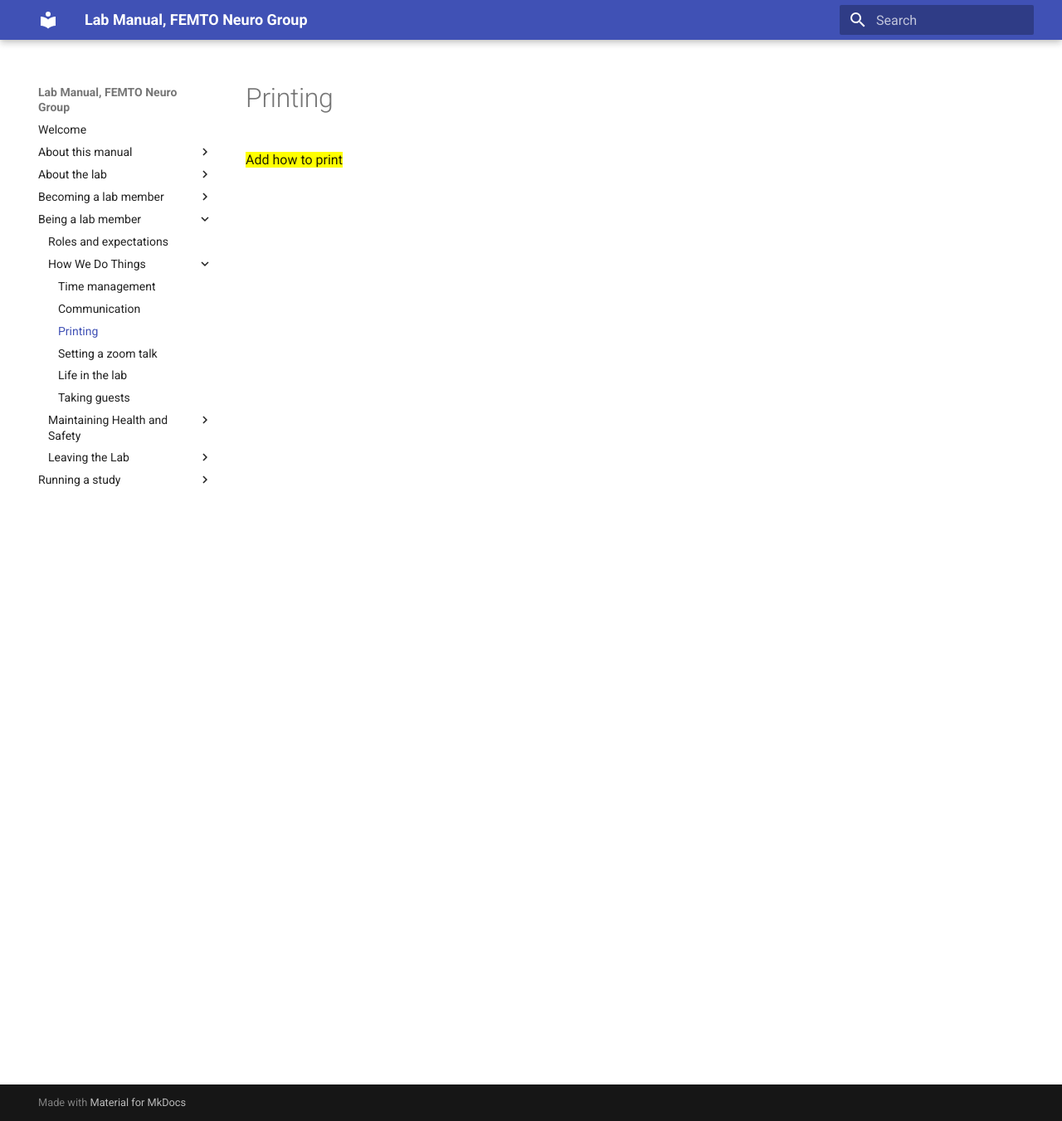
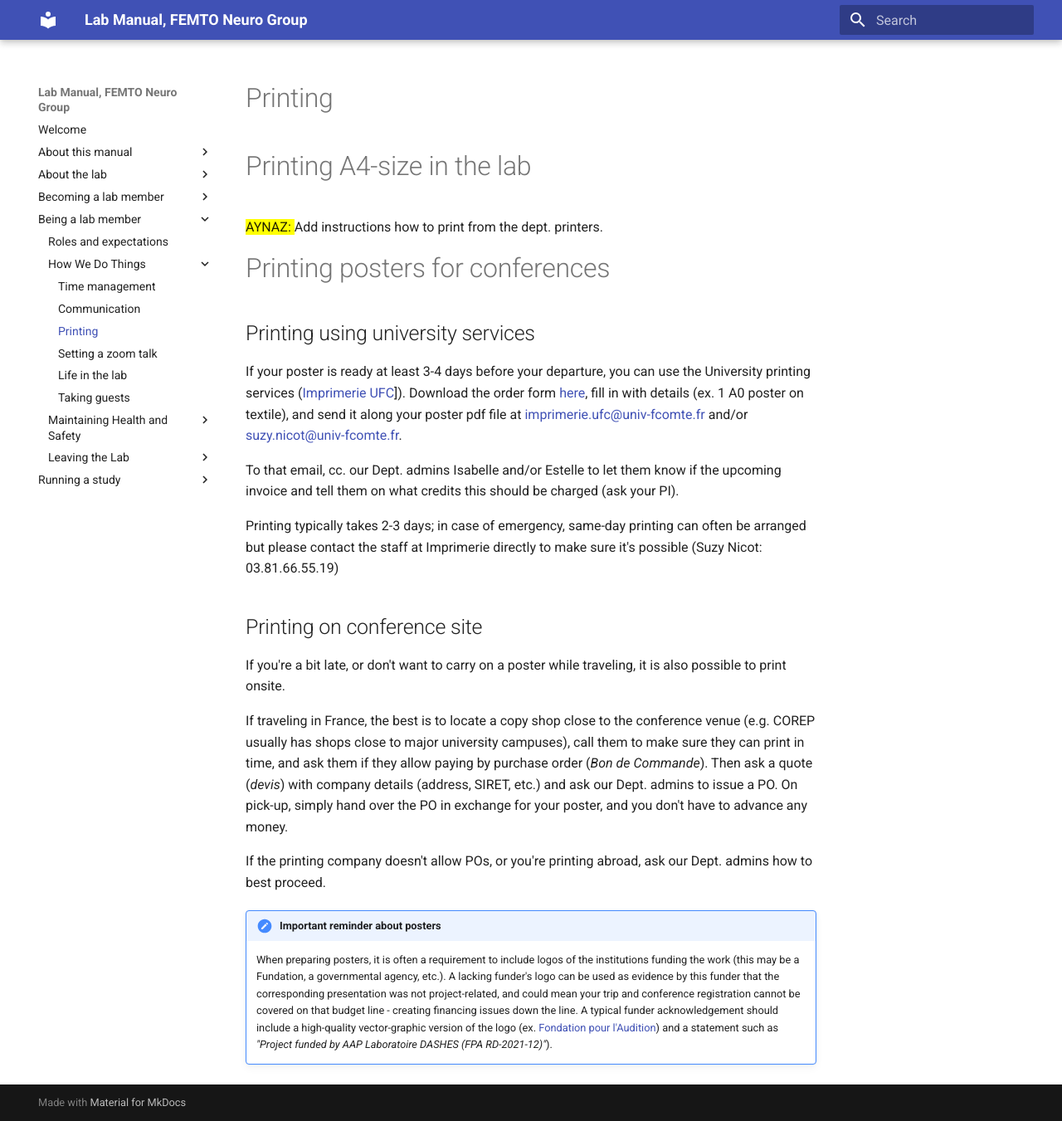
Before and after one commit to neuro-team-femto/lab_manual, an MkDocs documentation site: the page built from docs/being-a-lab-member/how-we-do-things/printing.md, in a window 1280 px wide and 1351 px high. Shown: the whole window at 83% size. Built offline with MkDocs 1.6.1 and Material for MkDocs 9.7.7, drawn with Linux system fonts in a browser that asks for light colours.

Commit message:
printing a poster

```diff
--- a/docs/being-a-lab-member/how-we-do-things/printing.md
+++ b/docs/being-a-lab-member/how-we-do-things/printing.md
@@ -1,3 +1,32 @@
 # Printing
 
-<mark style="background-color:yellow;">Add how to print</mark>
+
+
+
+# Printing A4-size in the lab
+
+
+<mark style="background-color:yellow;">AYNAZ: </mark> Add instructions how to print from the dept. printers.
+
+# Printing posters for conferences
+
+## Printing using university services
+
+If your poster is ready at least 3-4 days before your departure, you can use the University printing services ([Imprimerie UFC](https://www.univ-fcomte.fr/les-services-administratifs/imprimerie)]). Download the order form [here](../downloads/Formulaire_Imprimerie_UFC.pdf), fill in with details (ex. 1 A0 poster on textile), and send it along your poster pdf file at [imprimerie.ufc@univ-fcomte.fr](imprimerie.ufc@univ-fcomte.fr) and/or [suzy.nicot@univ-fcomte.fr](suzy.nicot@univ-fcomte.fr).
+
+To that email, cc. our Dept. admins Isabelle and/or Estelle to let them know if the upcoming invoice and tell them on what credits this should be charged (ask your PI).
+
+Printing typically takes 2-3 days; in case of emergency, same-day printing can often be arranged but please contact the staff at Imprimerie directly to make sure it's possible (Suzy Nicot: 03.81.66.55.19)
+
+## Printing on conference site
+
+If you're a bit late, or don't want to carry on a poster while traveling, it is also possible to print onsite.
+
+If traveling in France, the best is to locate a copy shop close to the conference venue (e.g. COREP usually has shops close to major university campuses), call them to make sure they can print in time, and ask them if they allow paying by purchase order (_Bon de Commande_). Then ask a quote (_devis_) with company details (address, SIRET, etc.) and ask our Dept. admins to issue a PO. On pick-up, simply hand over the PO in exchange for your poster, and you don't have to advance any money.
+
+If the printing company doesn't allow POs, or you're printing abroad, ask our Dept. admins how to best proceed.
+
+
+!!! note "Important reminder about posters"
+
+    When preparing posters, it is often a requirement to include logos of the institutions funding the work (this may be a Fundation, a governmental agency, etc.). A lacking funder's logo can be used as evidence by this funder that the corresponding presentation was not project-related, and could mean your trip and conference registration cannot be covered on that budget line - creating financing issues down the line. A typical funder acknowledgement should include a high-quality vector-graphic version of the logo (ex. [Fondation pour l'Audition](https://www.fondationpourlaudition.org/themes/custom/customer/images/logos/logo-fpa.png)) and a statement such as _"Project funded by AAP Laboratoire DASHES (FPA RD-2021-12)"_).
```
Also changed, not shown: docs/becoming-a-lab-member/before-you-arrive-zrr-application.md (deleted, +0 -1 lines), 1 other file.
